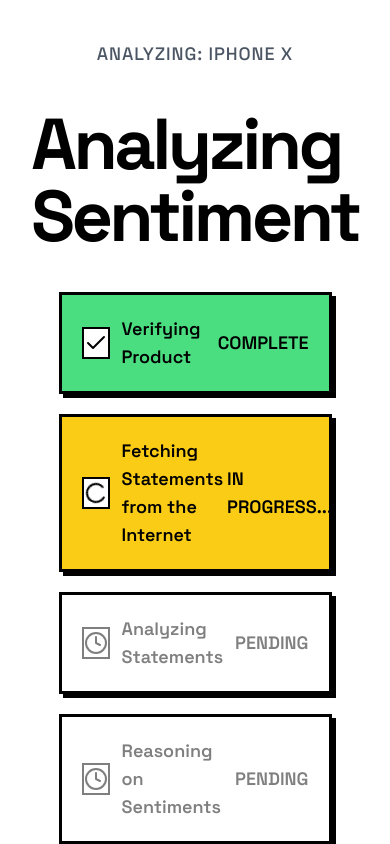
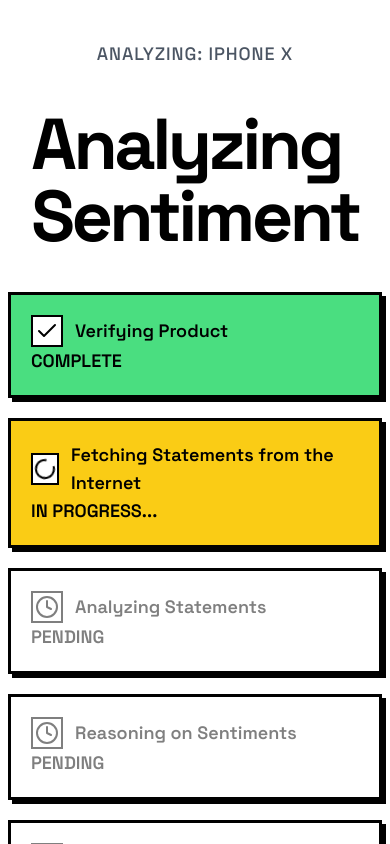
Before and after one commit to Arinji2/mum-hacks, a Next.js app in the folder frontend/: page /analysis in a window 390 px wide. Shown: the top 844 px of the page. Built offline with nearby package versions, Linux system fonts and the light colour scheme.

Commit message:
frontend: Make mobile responsive analysis

```diff
--- a/frontend/src/app/analysis/page.tsx
+++ b/frontend/src/app/analysis/page.tsx
@@ -11,7 +11,7 @@
 			<h1 className="text-7xl font-bold tracking-tighter ">
 				Analyzing <br /> Sentiment
 			</h1>
-			<div className="w-[70%] h-fit flex flex-col items-center justify-center gap-5">
+			<div className="w-full px-2 md:w-[70%] h-fit flex flex-col items-center justify-center gap-5">
 				<Item status="complete" text="Verifying Product" color="#4ade80" />
 				<Item
 					status="in-progress"
@@ -49,7 +49,7 @@
 	return (
 		<div
 			className={cn(
-				"w-full border-[3px] border-black shadow-button flex p-5 items-center justify-between h-fit bg-[--color]",
+				"w-full md:flex-row flex-col items-start border-[3px] border-black shadow-button flex p-5 md:items-center justify-between h-fit bg-[--color]",
 				{
 					"bg-white": status === "queued",
 				},
```
